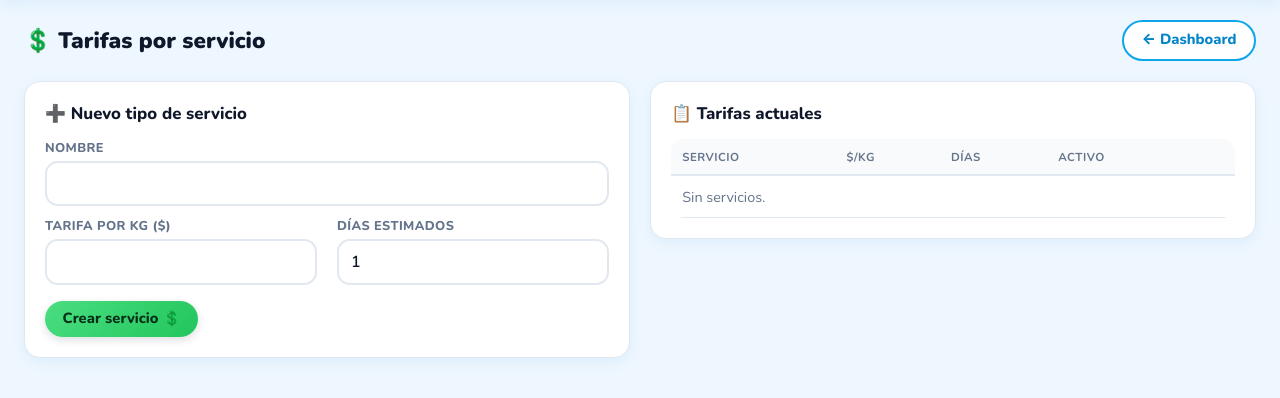
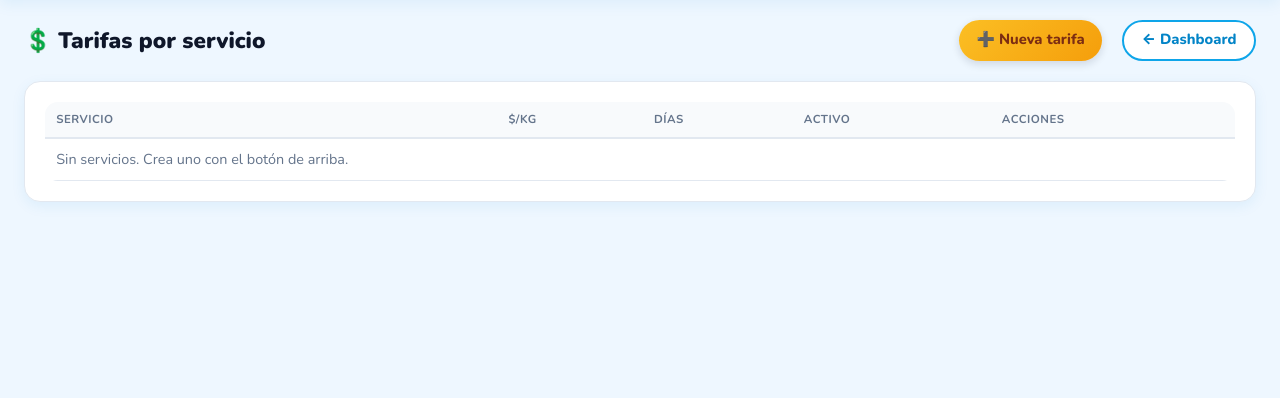
Before and after one commit to neo1312/lavamaster, a Django app: page /erp/service-types/ in a window 1280 px wide. Shown: the part 57-455 px from the top of the page. Run offline with Django 5.2, Linux system fonts and the light colour scheme; the visitor is signed in with stand-in values (Sample User, id 1); data that the repository does not hold is empty.

Commit message:
Tarifas: full-width list, create via modal, delete with protection

```diff
--- a/erp/views.py
+++ b/erp/views.py
@@ -1,5 +1,6 @@
 from django.contrib.auth.decorators import login_required
 from django.contrib import messages
+from django.db.models import ProtectedError
 from django.shortcuts import get_object_or_404, redirect, render
 from django.views.decorators.http import require_http_methods
 
@@ -153,8 +154,14 @@ def service_types(request):
             messages.success(request, 'Tarifa actualizada.')
         elif action == 'delete':
             st = get_object_or_404(ServiceType, pk=request.POST.get('id'))
-            st.delete()
-            messages.success(request, 'Servicio eliminado.')
+            try:
+                st.delete()
+                messages.success(request, 'Tarifa eliminada.')
+            except ProtectedError:
+                messages.error(
+                    request,
+                    f"No se puede eliminar «{st.name}»: se usa en órdenes. Desactívala en su lugar.",
+                )
         return redirect('erp_service_types')
 
     return render(request, 'erp/service_types.html', {
--- a/templates/erp/service_types.html
+++ b/templates/erp/service_types.html
@@ -3,59 +3,70 @@
 {% block content %}
 <div class="page-head">
     <h1>💲 Tarifas por servicio</h1>
+    <div class="row" style="margin:0">
+        <button type="button" class="btn btn-accent" data-modal-open="#create-modal">➕ Nueva tarifa</button>
         <a href="{% url 'dashboard' %}" class="btn btn-ghost">← Dashboard</a>
     </div>
+</div>
 
-<div class="grid-2">
-    <div>
 <div class="card">
-            <h2>➕ Nuevo tipo de servicio</h2>
+    <div class="table-wrap">
+        <table class="data">
+            <thead>
+                <tr>
+                    <th style="width:38%">Servicio</th>
+                    <th class="right">$/kg</th>
+                    <th>Días</th>
+                    <th>Activo</th>
+                    <th class="right">Acciones</th>
+                </tr>
+            </thead>
+            <tbody>
+                {% for st in service_types %}
+                    <tr>
+                        <td><input type="text" name="name" value="{{ st.name }}" form="sf-{{ st.pk }}"></td>
+                        <td class="right"><input type="text" name="rate_per_kg" value="{{ st.rate_per_kg }}" inputmode="decimal" style="width:90px;text-align:right" form="sf-{{ st.pk }}"></td>
+                        <td><input type="number" name="estimated_days" value="{{ st.estimated_days }}" min="1" style="width:70px" form="sf-{{ st.pk }}"></td>
+                        <td><input type="checkbox" name="active" {% if st.active %}checked{% endif %} style="width:auto" form="sf-{{ st.pk }}"></td>
+                        <td class="right" style="white-space:nowrap">
+                            <button type="submit" class="btn btn-sm btn-primary" form="sf-{{ st.pk }}">Guardar</button>
+                            <button type="submit" class="btn btn-sm btn-danger" form="df-{{ st.pk }}" data-confirm="¿Eliminar «{{ st.name }}»?">🗑️</button>
+                        </td>
+                    </tr>
+                {% empty %}
+                    <tr><td colspan="5" class="muted">Sin servicios. Crea uno con el botón de arriba.</td></tr>
+                {% endfor %}
+            </tbody>
+        </table>
+    </div>
+</div>
+
+<div class="modal-overlay hidden" id="create-modal" aria-hidden="true">
+    <div class="modal" role="dialog" aria-modal="true" aria-labelledby="modal-title">
+        <div class="modal-head">
+            <h3 id="modal-title">➕ Nueva tarifa</h3>
+            <button type="button" class="modal-close" data-modal-close aria-label="Cerrar">✕</button>
+        </div>
         <form method="post">
             {% csrf_token %}
             <input type="hidden" name="action" value="create">
             <label>Nombre</label>
-                <input type="text" name="name" required>
+            <input type="text" name="name" required placeholder="Ej. Ropa normal">
             <div class="row">
                 <div style="flex:1">
                     <label>Tarifa por kg ($)</label>
-                        <input type="text" name="rate_per_kg" inputmode="decimal" required>
+                    <input type="text" name="rate_per_kg" inputmode="decimal" required placeholder="Ej. 25.00">
                 </div>
                 <div style="flex:1">
                     <label>Días estimados</label>
                     <input type="number" name="estimated_days" value="1" min="1">
                 </div>
             </div>
-                <div style="margin-top:1rem">
-                    <button type="submit" class="btn btn-success">Crear servicio 💲</button>
+            <div class="modal-actions">
+                <button type="button" class="btn btn-muted" data-modal-close>Cancelar</button>
+                <button type="submit" class="btn btn-success">Crear tarifa 💲</button>
             </div>
         </form>
-        </div>
-    </div>
-
-    <div>
-        <div class="card">
-            <h2>📋 Tarifas actuales</h2>
-            <div class="table-wrap">
-                <table class="data">
-                    <thead><tr><th>Servicio</th><th class="right">$/kg</th><th>Días</th><th>Activo</th><th></th></tr></thead>
-                    <tbody>
-                        {% for st in service_types %}
-                            <tr>
-                                <td><input type="text" name="name" value="{{ st.name }}" form="sf-{{ st.pk }}"></td>
-                                <td><input type="text" name="rate_per_kg" value="{{ st.rate_per_kg }}" inputmode="decimal" style="width:80px" form="sf-{{ st.pk }}"></td>
-                                <td><input type="number" name="estimated_days" value="{{ st.estimated_days }}" min="1" style="width:60px" form="sf-{{ st.pk }}"></td>
-                                <td><input type="checkbox" name="active" {% if st.active %}checked{% endif %} style="width:auto" form="sf-{{ st.pk }}"></td>
-                                <td style="white-space:nowrap">
-                                    <button type="submit" class="btn btn-sm btn-primary" form="sf-{{ st.pk }}">Guardar</button>
-                                </td>
-                            </tr>
-                        {% empty %}
-                            <tr><td colspan="5" class="muted">Sin servicios.</td></tr>
-                        {% endfor %}
-                    </tbody>
-                </table>
-            </div>
-        </div>
     </div>
 </div>
 
@@ -65,5 +76,10 @@
         <input type="hidden" name="action" value="update">
         <input type="hidden" name="id" value="{{ st.pk }}">
     </form>
+    <form id="df-{{ st.pk }}" method="post" class="hidden">
+        {% csrf_token %}
+        <input type="hidden" name="action" value="delete">
+        <input type="hidden" name="id" value="{{ st.pk }}">
+    </form>
 {% endfor %}
 {% endblock %}
```
Also changed, not shown: static/css/app.css (+42 -0 lines), static/js/app.js (+34 -0 lines). Lines whose indentation alone changed are shown as unchanged.
